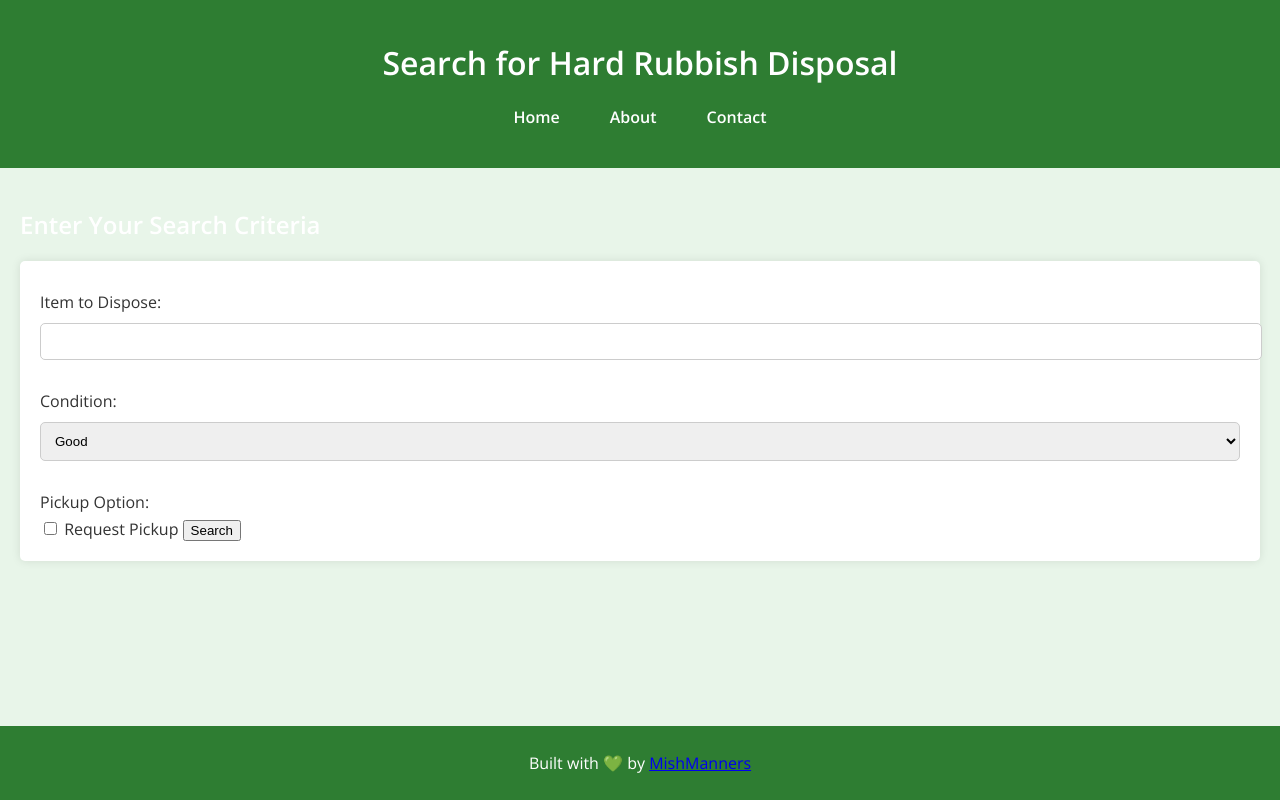
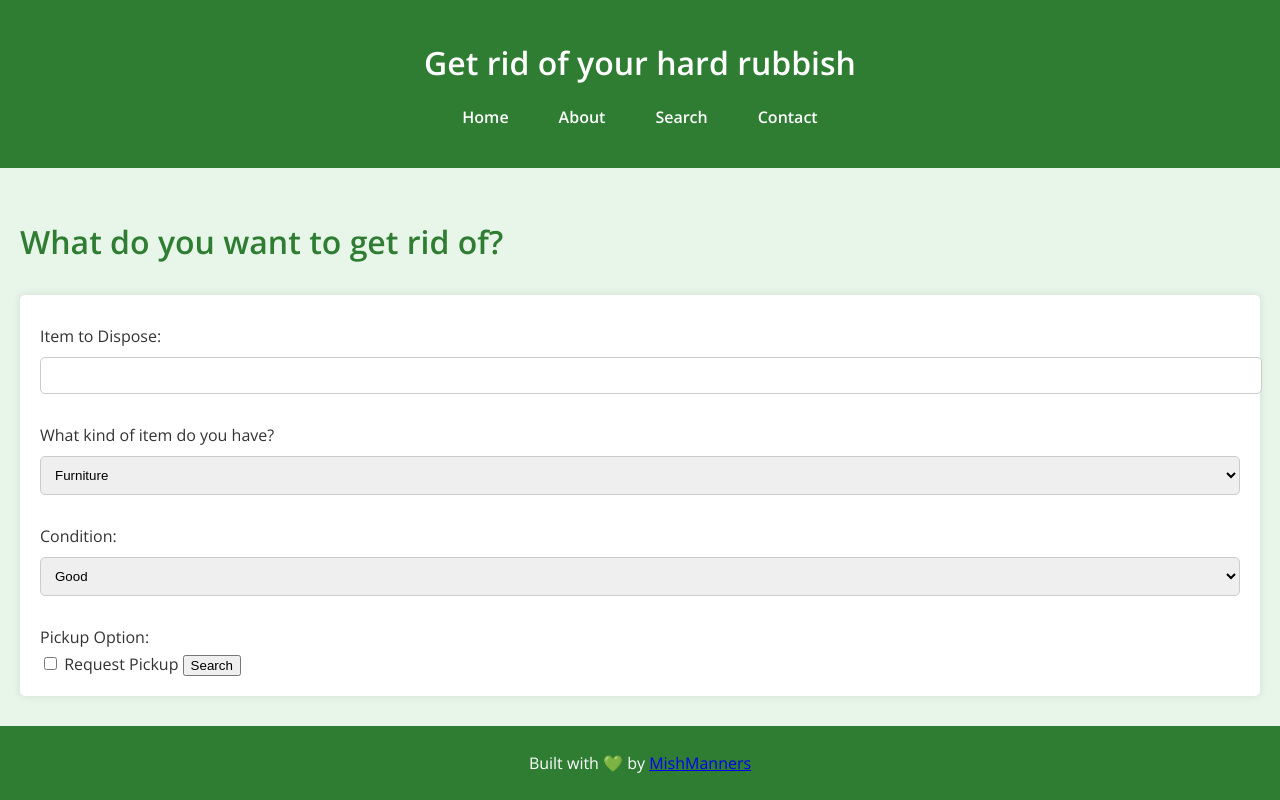
Before and after one commit to mishmanners/hard-rubbish-info-website, a website: page src/search.html in a window 1280 px wide. Drawn offline with nearby package versions, Linux system fonts and the light colour scheme.

Commit message:
options for the form

```diff
--- a/src/js/scripts.js
+++ b/src/js/scripts.js
@@ -1,4 +1,47 @@
 // This file contains JavaScript code for client-side functionality, including form validation and dynamic content updates.
+
+
+// Options for the seach form
+
+document.addEventListener('DOMContentLoaded', function() {
+    function updateConditionOptions() {
+        const type = document.getElementById('type').value;
+        const conditionSelect = document.getElementById('condition');
+        conditionSelect.innerHTML = ''; // Clear existing options
+
+        let options = [];
+
+        if (type === 'furniture') {
+            options = [
+                { value: 'good', text: 'Good' },
+                { value: 'fair', text: 'Fair' },
+                { value: 'poor', text: 'Poor' }
+            ];
+        } else if (type === 'electronics') {
+            options = [
+                { value: 'working', text: 'Working' },
+                { value: 'not-working', text: 'Not Working' }
+            ];
+        } else {
+            options = [
+                { value: 'good', text: 'Good' },
+                { value: 'fair', text: 'Fair' },
+                { value: 'poor', text: 'Poor' }
+            ];
+        }
+
+        options.forEach(option => {
+            const opt = document.createElement('option');
+            opt.value = option.value;
+            opt.textContent = option.text;
+            conditionSelect.appendChild(opt);
+        });
+    }
+
+    // Attach the function to the select element
+    document.getElementById('type').addEventListener('change', updateConditionOptions);
+});
+
 
 document.addEventListener('DOMContentLoaded', function() {
     const searchForm = document.getElementById('search-form');
--- a/src/search.html
+++ b/src/search.html
@@ -8,21 +8,47 @@
 </head>
 <body>
     <header>
-        <h1>Search for Hard Rubbish Disposal</h1>
+        <h1>Get rid of your hard rubbish</h1>
         <nav>
             <ul>
                 <li><a href="index.html">Home</a></li>
                 <li><a href="about.html">About</a></li>
+                <li><a href="search.html">Search</a></li>
                 <li><a href="contact.html">Contact</a></li>
             </ul>
         </nav>
     </header>
     <main>
         <section>
-            <h2>Enter Your Search Criteria</h2>
+            <h3>What do you want to get rid of?</h3>
             <form id="search-form">
                 <label for="item">Item to Dispose:</label>
                 <input type="text" id="item" name="item" required>
+
+                <!-- need an input drop down for selecting the type of hard rubbish -->
+
+                <label for="type">What kind of item do you have?</label>
+                <select id="type" name="type" onchange="updateConditionOptions()">
+                    <option value="furniture">Furniture</option>
+                    <option value="lappliances">Large appliances</option>
+                    <option value="sappliances">Small appliances</option>
+                    <option value="electronics">Electronics</option>
+                    <option value="building">Building Materials</option>
+                    <option value="batteries">Batteries</option>
+                    <option value="cardboard">cardboard</option>
+                    <option value="clothing">Clothing</option>
+                    <option value="ink">Ink Cartridges</option>
+                    <option value="oil">Oil</option>
+                    <option value="styrofoam">Styrofoam</option>
+                    <options value="toys">Toys</option>
+                    <option value="aluminium">Aluminium Cans</option>
+                    <option value="glass">Glass</option>
+                    <option value="BBQ gas bottles">Paper</option>
+                    <option value="mattress">Mattress</option>
+                    <option value="tyres">Tyres</option>
+                    <option value="paint">Paints</option>
+                    <option value="other">Other</option>
+                </select>
 
                 <label for="condition">Condition:</label>
                 <select id="condition" name="condition">
```
Also changed, not shown: src/about.html (+1 -1 lines), src/contact.html (+1 -0 lines), src/index.html (+1 -1 lines).
